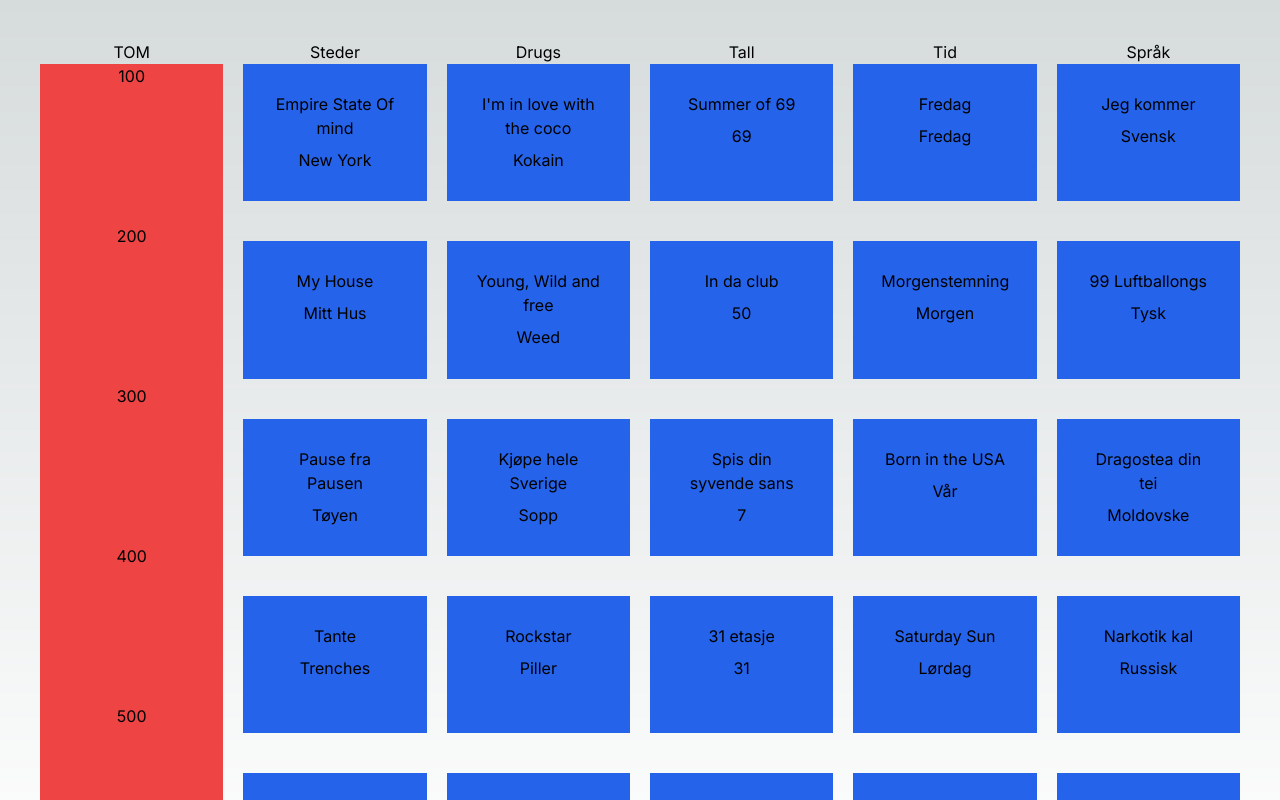
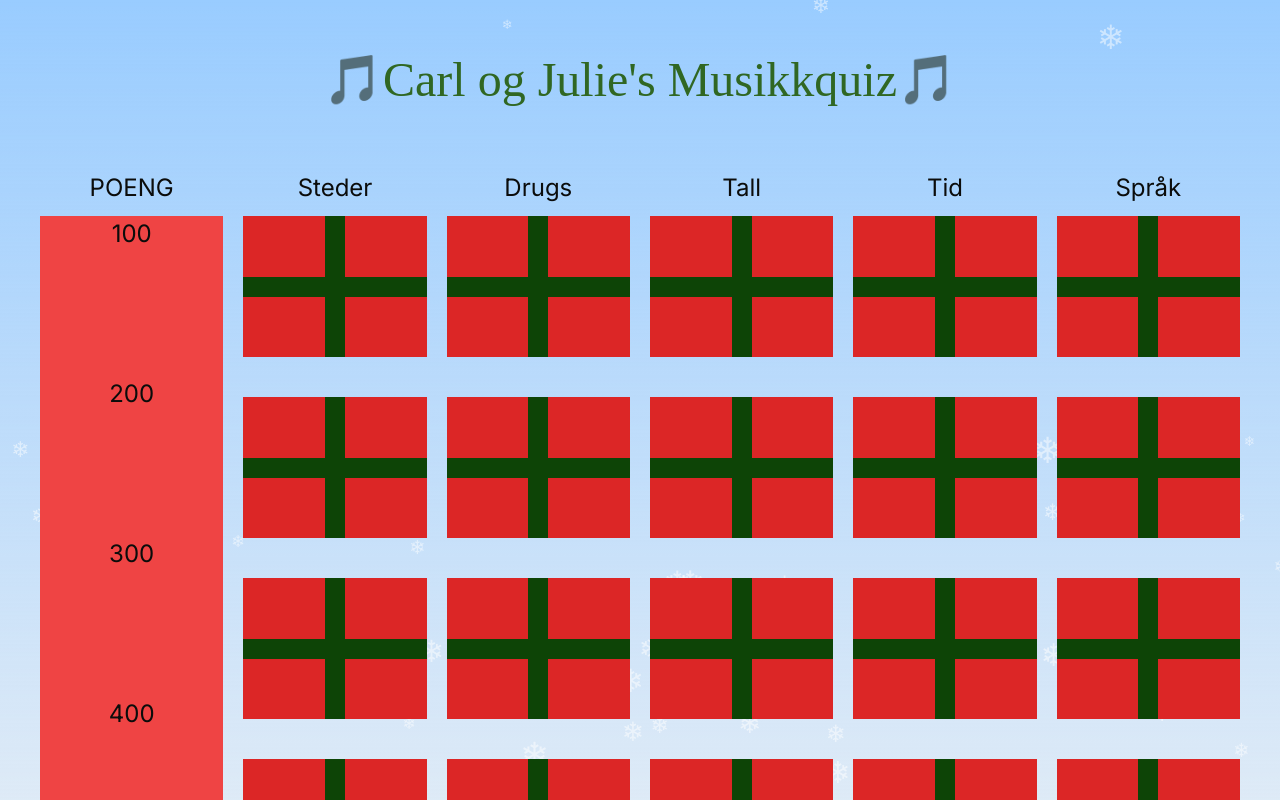
Before and after one commit to Carlvebbesen/Musikk-Quiz, a Next.js app: page / in a window 1280 px wide. Shown: the top 800 px of the page. Built offline with nearby package versions, Linux system fonts and the light colour scheme.

Commit message:
litt stæsj

```diff
--- a/src/app/globals.css
+++ b/src/app/globals.css
@@ -4,8 +4,8 @@
 
 :root {
   --foreground-rgb: 0, 0, 0;
-  --background-start-rgb: 214, 219, 220;
-  --background-end-rgb: 255, 255, 255;
+  --background-start-rgb: 153, 204, 255;
+  --background-end-rgb: 244, 244, 244;
 }
 
 @media (prefers-color-scheme: dark) {
@@ -25,3 +25,68 @@ body {
     )
     rgb(var(--background-start-rgb));
 }
+h1 {
+  font-family: 'Mountains of Christmas', cursive;
+  font-size: 48px;
+  color: rgb(48, 103, 35);
+}
+h2{
+  font-size: 24px;
+  margin-bottom: 10px;
+  color: rgb(11, 12, 11);
+}
+.main-header {
+  margin-top: 30px;
+  display: flex;
+  justify-content: center;
+  align-items: center;
+  height: 100px;
+  width: 100%;
+}
+
+.header-title {
+  margin: 0;
+  font-size: 2em;
+}
+
+@keyframes snowfall {
+  0% { top: -10%; }
+  100% { top: 100%; }
+}
+
+.snowflake {
+  position: absolute;
+  top: -10%;
+  animation-name: snowfall;
+  animation-timing-function: linear;
+  animation-iteration-count: infinite;
+  z-index: 1;
+}
+
+#snowfall-container {
+  position: absolute;
+  top: 0;
+  left: 0;
+  width: 100%;
+  height: 100%;
+  z-index: 1;
+}
+
+.ribbon-horizontal, .ribbon-vertical {
+  position: absolute;
+  background-color: rgb(13, 68, 6);
+}
+
+.ribbon-horizontal {
+  width: 100%;
+  height: 20px;
+  top: 50%;
+  transform: translateY(-50%);
+}
+
+.ribbon-vertical {
+  width: 20px;
+  height: 100%;
+  left: 50%;
+  transform: translateX(-50%);
+}
--- a/src/app/page.tsx
+++ b/src/app/page.tsx
@@ -1,8 +1,10 @@
 import Header from "../components/header";
 import MusikkCell from "../components/musikkCell";
+import MainHeader from "@/components/mainHeader";
 import Row from "../components/row";
 import { SongDataType, data } from "../../data";
 import ColHeader from "@/components/colHeader";
+import Snowfall from "@/components/snowflake";
 
 export default function Home() {
   const getCells = (cells: SongDataType[], header: string) => {
@@ -12,9 +14,13 @@ export default function Home() {
     return [<Header key={header} type={header} />, ...songCells];
   };
   return (
+    <div>
+    <Snowfall count={75} /> {/* Render the Snowfall component */}
+    <div className="relative z-10">
+    <MainHeader title="🎵Carl og Julie's Musikkquiz🎵" />
     <main className="grid grid-cols-6 p-10 gap-5">
       <Row>
-        <Header type="TOM" />
+        <Header type="POENG" />
         <ColHeader title="100" />
         <ColHeader title="200" />
         <ColHeader title="300" />
@@ -27,5 +33,7 @@ export default function Home() {
       <Row>{getCells(data.time, "Tid")}</Row>
       <Row>{getCells(data.language, "Språk")}</Row>
     </main>
+    </div>
+  </div>
   );
 }
--- /dev/null
+++ b/src/components/mainHeader.tsx
@@ -0,0 +1,15 @@
+import React from 'react';
+
+interface MainHeaderProps {
+  title: string;
+}
+
+const MainHeader: React.FC<MainHeaderProps> = ({ title }) => {
+  return (
+    <header className="main-header">
+      <h1>{title}</h1>
+    </header>
+  );
+};
+
+export default MainHeader;
--- a/src/components/musikkCell.tsx
+++ b/src/components/musikkCell.tsx
@@ -3,8 +3,12 @@ import { useState } from "react";
 import { motion } from "framer-motion";
 import { SongDataType } from "../../data";
 
-const MusikkCell = ({ content }: { content: SongDataType }) => {
-  const [isFlipped, setIsFlipped] = useState(false);
+interface MusikkCellProps {
+  content: SongDataType;
+}
+
+const MusikkCell: React.FC<MusikkCellProps> = ({ content }) => {
+  const [isFlipped, setIsFlipped] = useState<boolean>(false);
 
   const handleBoxClick = () => {
     setIsFlipped(!isFlipped);
@@ -13,16 +17,26 @@ const MusikkCell = ({ content }: { content: SongDataType }) => {
   return (
     <div className="mb-10 h-1/6">
       <motion.div
-        className="box h-full"
+        className="box h-full relative overflow-hidden"
         onClick={handleBoxClick}
         initial={{ scale: 1 }}
-        animate={{ scale: isFlipped ? 1 : 1, rotateY: isFlipped ? 360 : 0 }}
+        animate={{ scale: isFlipped ? 1.1 : 1, rotateY: isFlipped ? 180 : 0 }}
         transition={{ duration: 0.5 }}
       >
-        <div className="p-5 bg-blue-600 h-full">
-          <div className="text-center p-2">{content.songTitle}</div>
-          <div className="text-center">{content.word}</div>
-        </div>
+        {!isFlipped && (
+          <>
+            <div className="ribbon-horizontal"></div>
+            <div className="ribbon-vertical"></div>
+          </>
+        )}
+
+        <motion.div
+          className="p-5 bg-red-600 h-full"
+          animate={{ rotateY: isFlipped ? -180 : 0 }} // Counteract the rotation of the box
+        >
+          {/* Render the text only when isFlipped is true */}
+          {isFlipped && <div className="text-center">{content.word}</div>}
+        </motion.div>
       </motion.div>
     </div>
   );
--- /dev/null
+++ b/src/components/snowflake.tsx
@@ -0,0 +1,45 @@
+// Define the interface for a snowflake
+interface Snowflake {
+    element: JSX.Element;
+    size: number;
+    speed: number;
+}
+
+// Function to create a snowflake
+function createSnowflake(): Snowflake {
+    const size = Math.random() * 24 + 12; // Random size between 12 and 36
+    const speed = Math.random() * 5 + 5; // Random speed between 5 and 10 seconds
+
+    const snowflakeElement = (
+        <div
+            className="snowflake absolute text-white opacity-50"
+            style={{
+                fontSize: `${size}px`,
+                animationDuration: `${speed}s`,
+                left: `${Math.random() * 100}%`,
+                zIndex: 1,
+            }}
+        >
+            ❄
+        </div>
+    );
+
+    return {
+        element: snowflakeElement,
+        size,
+        speed,
+    };
+}
+
+// Function to add snowflakes to the container
+function Snowfall({ count }: { count: number }) {
+    const snowflakes = [];
+
+    for (let i = 0; i < count; i++) {
+        snowflakes.push(createSnowflake().element);
+    }
+
+    return <div id="snowfall-container" className="relative h-screen w-screen overflow-hidden">{snowflakes}</div>;
+}
+
+export default Snowfall;
```
